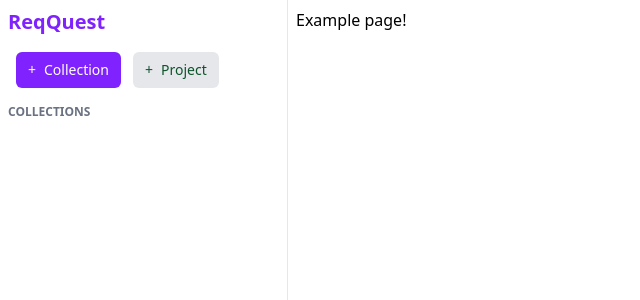
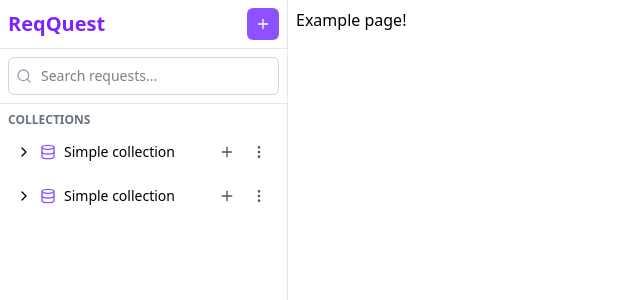
Before and after one commit to arangelovv/req-quest, a React (Vite) app: page / in a window 1280 px wide. Shown: the top 300 px of the page, without its empty margins (0-640 px from the left). Built offline with nearby package versions, Linux system fonts and the light colour scheme.

Commit message:
add CollectionList, CollectionItem, and SearchBar; redesign ActionGroup - Implement CollectionList to display collections. - Create CollectionItem for individual collection entries. - Introduce SearchBar for enhanced search functionality. - Revamp ActionGroup for improved design and usability.

```diff
--- a/package.json
+++ b/package.json
@@ -12,6 +12,7 @@
   "dependencies": {
     "@tailwindcss/vite": "^4.0.17",
     "@tanstack/react-router": "^1.114.29",
+    "lucide-react": "^0.487.0",
     "react": "^19.0.0",
     "react-dom": "^19.0.0",
     "tailwindcss": "^4.0.17"
--- a/src/App.tsx
+++ b/src/App.tsx
@@ -6,7 +6,7 @@ function App() {
         <div className="flex flex-row">
             <Explorer />
             <ExamplePage />
-        </ div>
+        </div>
     );
 }
 
--- a/src/features/explorer/Explorer.tsx
+++ b/src/features/explorer/Explorer.tsx
@@ -1,11 +1,17 @@
 import ActionGroup from "./components/ActionGroup";
 import CollectionsList from "./components/CollectionsList";
+import { SearchBar } from "./components/SearchBar";
 
 export default function Explorer() {
     return (
-        <div className="w-72 h-screen flex flex-col gap-2 p-2 border-r border-gray-200">
-            <h1 className="text-xl font-bold text-violet-600">ReqQuest</h1>
-            <ActionGroup />
+        <div className="w-72 h-screen flex flex-col gap-2  border-r border-gray-200">
+            <div className="flex flex-row items-center px-2 py-2 border-b border-gray-200">
+                <h1 className="text-xl font-bold text-violet-600 grow">ReqQuest</h1>
+                <ActionGroup />
+            </div>
+            <div className="px-2 pb-2 border-b border-gray-200">
+                <SearchBar />
+            </div>
             <CollectionsList />
         </div>
     );
--- a/src/features/explorer/components/ActionGroup.tsx
+++ b/src/features/explorer/components/ActionGroup.tsx
@@ -1,16 +1,9 @@
+import { Plus } from 'lucide-react';
+
 export default function ActionGroup() {
     return (
-        <div className="p-2 flex flex-row gap-3">
-            <button className="flex flex-row gap-2 px-3 py-2 rounded-md bg-violet-600 text-white text-sm cursor-pointer">
-                <span>+</span>
-                <span>Collection</span>
-            </button>
-            <button className="flex flex-row gap-2 px-3 py-2 rounded-md bg-gray-200 text-green-900 text-sm  cursor-pointer">
-                <span>+</span>
-                <span>Project</span>
-            </button>
-        </div>
+        <button className='p-2 bg-violet-500 w-fit rounded-md cursor-pointer hover:bg-violet-700 transition duration-300'>
+            <Plus className='w-4 h-4 font-bold text-white'/>
+        </button>
     );
 }
-
-//Todo: add background hover effect on buttons
--- /dev/null
+++ b/src/features/explorer/components/CollectionItem.tsx
@@ -0,0 +1,55 @@
+import { Database } from "lucide-react";
+import { ChevronRight } from "lucide-react";
+import { Plus } from "lucide-react";
+import { EllipsisVertical } from "lucide-react";
+import { ChevronDown } from "lucide-react";
+
+import { useState } from "react";
+
+export default function CollectionItem() {
+    const [toggled, setToggled] = useState(false);
+
+    const toggleCollection = () => {
+        setToggled(!toggled);
+    };
+
+    return (
+        <div
+            className="flex flex-col select-none
+"
+        >
+            <div
+                onClick={toggleCollection}
+                className="flex flex-row items-center p-2 gap-2 w-full rounded-sm cursor-pointer hover:bg-gray-200 transition duration-300"
+            >
+                {toggled ? (
+                    <ChevronDown className="w-4 h-4" />
+                ) : (
+                    <ChevronRight className="w-4 h-4" />
+                )}
+                <div className="flex flex-row items-center gap-2 grow">
+                    <Database className="w-4 h-4 text-violet-500" />
+                    <span className="text-sm">Simple collection</span>
+                </div>
+                <div className="flex flex-row items-center gap-2">
+                    <button className="p-1 hover:bg-gray-300 rounded-md  cursor-pointer">
+                        <Plus className="w-4 h-4 text-gray-600" />
+                    </button>
+
+                    <button className="p-1 hover:bg-gray-300 rounded-md  cursor-pointer">
+                        <EllipsisVertical className="w-4 h-4 text-gray-600" />
+                    </button>
+                </div>
+            </div>
+            {toggled && (
+                <div className="pl-8 ">
+                    <span className="text-xs">This collection is empty.</span>
+                </div>
+            )}
+        </div>
+    );
+}
+
+//Todo: Open Collection
+//Todo: Collection Action menu
+//---- Working Actions
--- a/src/features/explorer/components/CollectionsList.tsx
+++ b/src/features/explorer/components/CollectionsList.tsx
@@ -1,7 +1,13 @@
-export default function CollectionsList(){
-    return(
-        <div className="flex flex-col">
-            <span className="text-xs uppercase text-gray-500 font-semibold" >Collections</span>
+import CollectionItem from "./CollectionItem";
+
+export default function CollectionsList() {
+    return (
+        <div className="flex flex-col px-2 gap-1">
+            <span className="text-xs uppercase text-gray-500 font-semibold">
+                Collections
+            </span>
+            <CollectionItem />
+            <CollectionItem />
         </div>
     );
 }
--- /dev/null
+++ b/src/features/explorer/components/SearchBar.tsx
@@ -0,0 +1,14 @@
+import { Search } from "lucide-react";
+
+export function SearchBar() {
+    return (
+        <div className="relative w-full">
+            <Search className="absolute left-2 top-1/2 transform -translate-y-1/2 w-4 h-4 text-gray-400" />
+            <input
+                type="text"
+                placeholder="Search requests..."
+                className="w-full p-2 pl-8 py-2 text-sm rounded-md border border-gray-300"
+            />
+        </div>
+    );
+}
```
Also changed, not shown: todos.txt (added), 1 other file (tests, documents, lock files or other folders).
